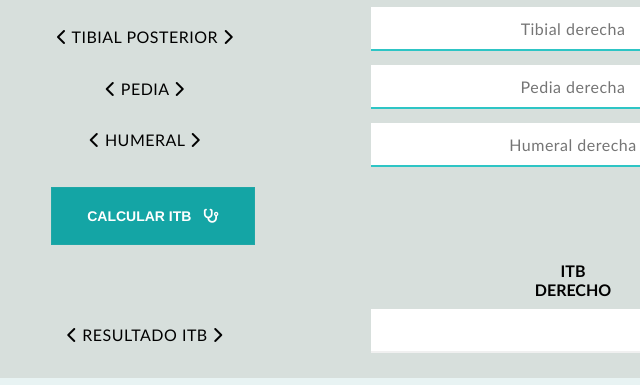
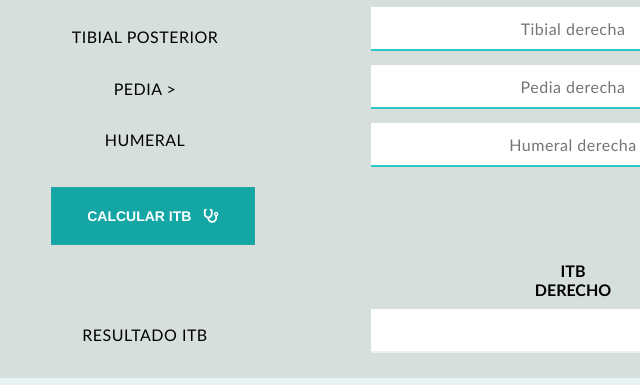
Before and after one commit to crisfer07/calc.ib, a plain HTML site: page index.html in a window 1280 px wide. Shown: the part 415-800 px from the top of the page, 487-1127 px from the left. Drawn offline with Linux system fonts and the light colour scheme.

Commit message:
Update index.html

```diff
--- a/index.html
+++ b/index.html
@@ -74,14 +74,14 @@
             </div>
 
             <div class="nombres">
-                <label><i class="fas fa-chevron-left"></i>   TIBIAL POSTERIOR <i class="fas fa-chevron-right"></i></label>
+                <label>   TIBIAL POSTERIOR </label>
 
             </div>
             <div class="nombres">
-                <label><i class="fas fa-chevron-left"></i>      PEDIA  <i class="fas fa-chevron-right"></i></label>
+                <label>      PEDIA ></i></label>
             </div>
             <div class="nombres">
-                <label><i class="fas fa-chevron-left"></i>     HUMERAL <i class="fas fa-chevron-right"></i></label>
+                <label> HUMERAL </label>
             </div>
 
         </li>
@@ -120,7 +120,7 @@
             </div>
 
             <div class="nombres">
-                <label><i class="fas fa-chevron-left"></i>  RESULTADO ITB  <i class="fas fa-chevron-right"></i></label>
+                <label></i>  RESULTADO ITB </label>
 
         </li>
 
```
